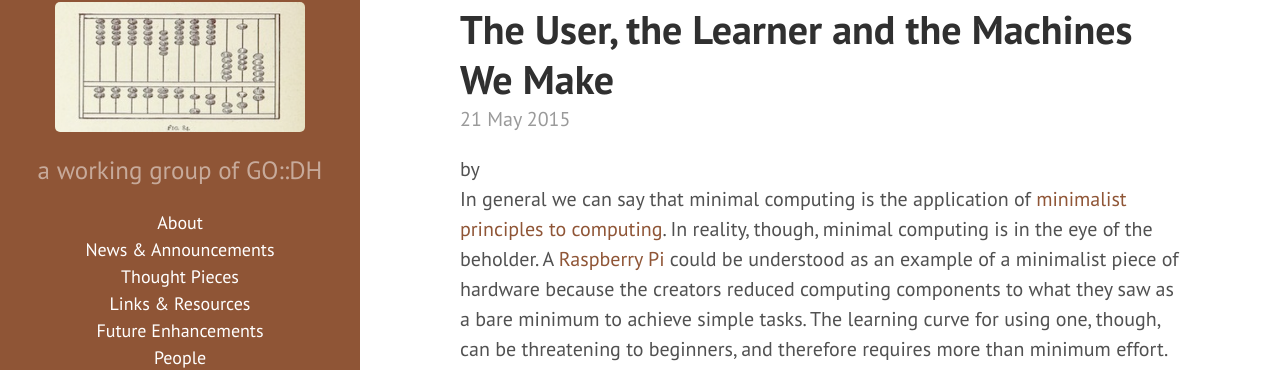
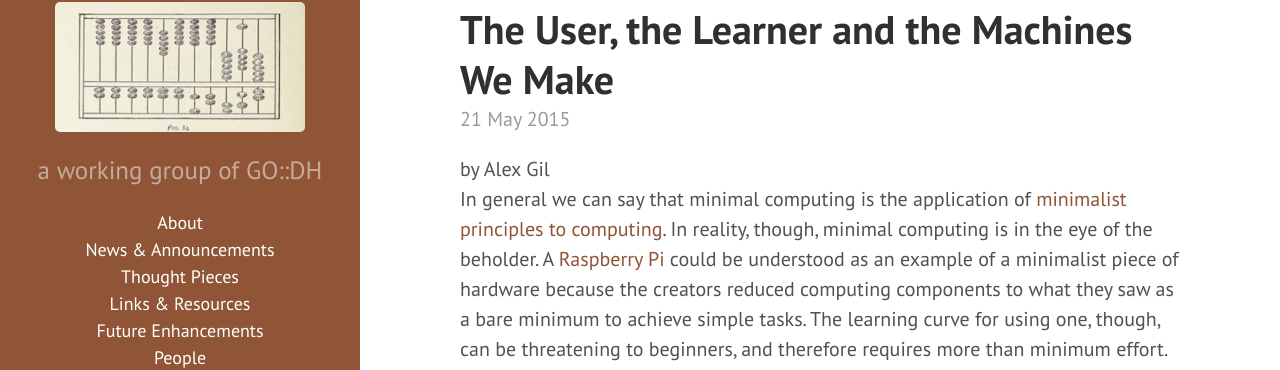
Before and after one commit to go-dh/mincomp, a Jekyll site: the page built from _posts/2015-05-21-user-vs-learner.markdown, in a window 1280 px wide and 900 px high. Shown: the part 106-476 px from the top of the window. Built offline with Jekyll 4.4.1, drawn with Linux system fonts in a browser that asks for light colours.

Commit message:
reverted to page.author still not working

```diff
--- a/_layouts/post.html
+++ b/_layouts/post.html
@@ -5,7 +5,7 @@ layout: default
 <div class="post">
   <h1 class="post-title">{{ page.title }}</h1>
   <span class="post-date">{{ page.date | date_to_string }}</span>
-  <span class="post-author">by {{ post.author }}</span>
+  <span class="post-author"> by {{ page.author }}</span>
   {{ content }}
 </div>
 
```
